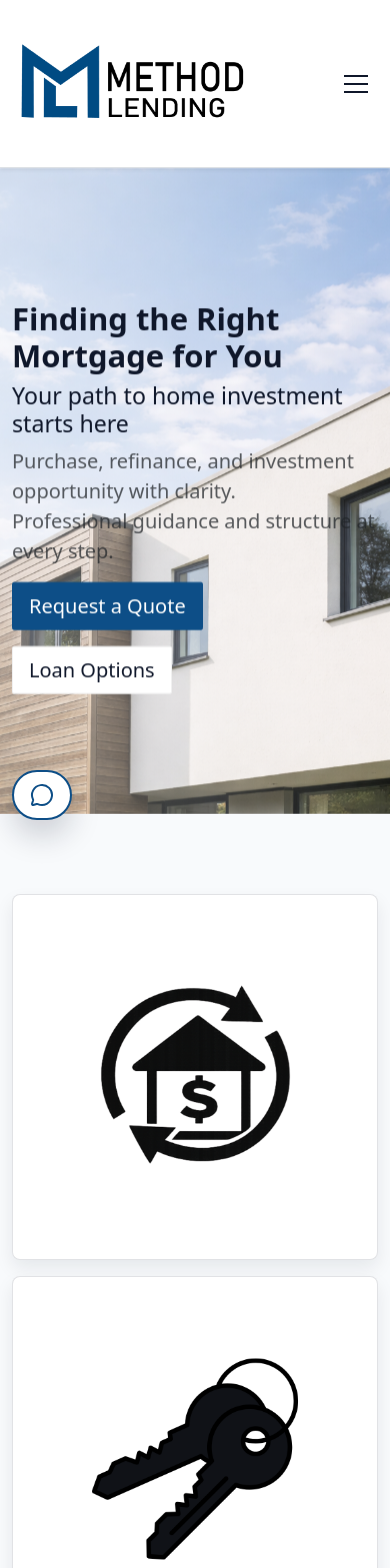
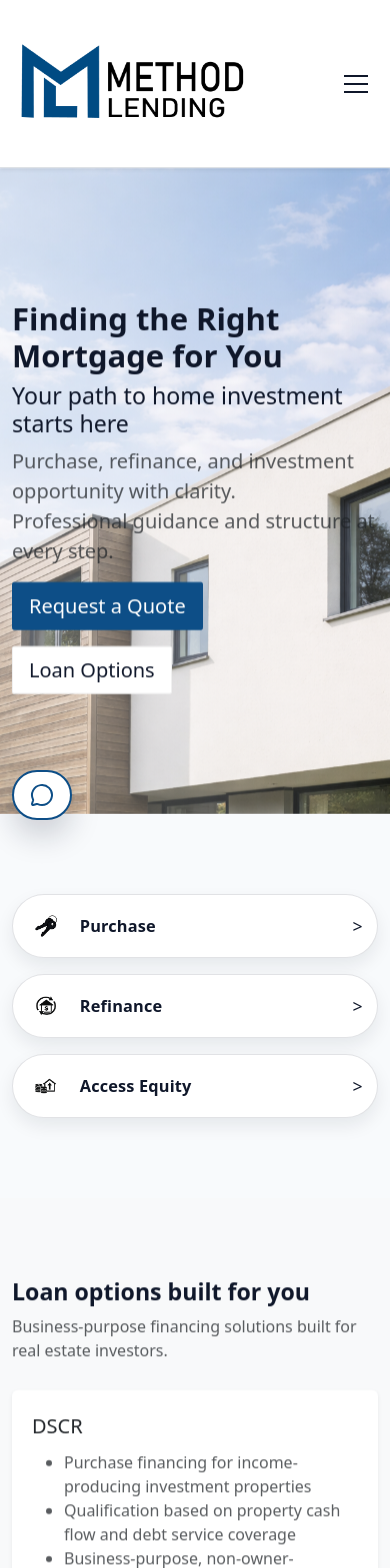
Before and after one commit to quantumpat/methodlending, a React (Vite) app: page / in a window 390 px wide. Shown: the top 1568 px of the page. Built offline with nearby package versions, Linux system fonts and the light colour scheme; a web font is replaced by a local one.

Commit message:
Updated website!

```diff
--- a/src/components/MethodLendingChatbot.tsx
+++ b/src/components/MethodLendingChatbot.tsx
@@ -135,11 +135,21 @@ What NOT to do:
         }),
       })
 
+      const contentType = response.headers.get('content-type') || ''
+      const isJson = contentType.includes('application/json')
+      const data = isJson ? await response.json() : await response.text()
+
       if (!response.ok) {
-        throw new Error('Request failed')
+        const errorDetails =
+          typeof data === 'string'
+            ? data
+            : data?.error || data?.message || JSON.stringify(data)
+        const requestId = typeof data === 'object' ? data?.requestId : undefined
+        throw new Error(
+          `API error (${response.status}).${requestId ? ` Request ID: ${requestId}.` : ''} ${errorDetails}`
+        )
       }
 
-      const data = await response.json()
       const assistantMessage = Array.isArray(data?.content)
         ? data.content
             .filter((item: { type?: string }) => item.type === 'text')
@@ -156,13 +166,17 @@ What NOT to do:
             "Thanks for reaching out! Please visit methodlending.com/request-quote to submit your info or book a call with a loan officer.",
         },
       ])
-    } catch {
+    } catch (error) {
+      const message = error instanceof Error ? error.message : 'Unknown error'
       setMessages((prev) => [
         ...prev,
         {
           role: 'assistant',
           content:
-            "I apologize, I'm having trouble connecting. Please visit methodlending.com/request-quote to submit your information directly, or call us!",
+            "I apologize, I'm having trouble connecting. " +
+            'Debug info: ' +
+            message +
+            ' Please visit methodlending.com/request-quote to submit your information directly, or call us!',
         },
       ])
     } finally {
--- a/src/index.css
+++ b/src/index.css
@@ -386,6 +386,7 @@ a {
   }
 }
 
+
 .hero-cta-grid {
   margin-top: 0;
   display: grid;
@@ -436,19 +437,17 @@ a {
 
 .hero-cta-button {
   background-color: #ffffff;
-  background-position: center;
-  background-size: contain;
-  background-repeat: no-repeat;
   border: 1px solid rgba(15, 23, 42, 0.12);
-  border-radius: 0.5rem;
-  padding: 0;
-  text-align: center;
+  border-radius: 999px;
+  padding: 0.8rem 1.1rem;
+  text-align: left;
   box-shadow: 0 8px 18px rgba(15, 23, 42, 0.08);
   transition: transform 0.2s ease, box-shadow 0.2s ease, border-color 0.2s ease;
-  aspect-ratio: 1 / 1;
-  height: auto;
+  min-height: 72px;
   width: 100%;
-  display: block;
+  display: flex;
+  align-items: center;
+  gap: 0.9rem;
 }
 
 @media (max-width: 992px) {
@@ -466,20 +465,54 @@ a {
 
 @media (max-width: 768px) {
   .hero-cta-button {
-    aspect-ratio: 1 / 1;
+    min-height: 64px;
+    padding: 0.65rem 0.9rem;
   }
 }
 
+.hero-cta-button__badge {
+  width: 44px;
+  height: 44px;
+  border-radius: 0;
+  border: none;
+  background-color: transparent;
+  background-image: var(--cta-icon);
+  background-repeat: no-repeat;
+  background-position: center;
+  background-size: contain;
+  flex-shrink: 0;
+}
+
+@media (max-width: 768px) {
+  .hero-cta-button__badge {
+    width: 38px;
+    height: 38px;
+  }
+}
+
+.hero-cta-button__text {
+  font-size: 1.02rem;
+  font-weight: 600;
+  color: #0f172a;
+  letter-spacing: 0.01em;
+  flex: 1;
+}
+
+.hero-cta-button__arrow {
+  font-size: 1.1rem;
+  color: #0f172a;
+}
+
 .hero-cta-button--access-equity {
-  background-image: url('/images/coins%20and%20house.png');
+  --cta-icon: url('/images/coins%20and%20house.png');
 }
 
 .hero-cta-button--refinance {
-  background-image: url('/images/keys.png');
+  --cta-icon: url('/images/house%20with%20money.png');
 }
 
 .hero-cta-button--purchase {
-  background-image: url('/images/house%20with%20money.png');
+  --cta-icon: url('/images/keys.png');
 }
 
 .hero-card,
--- a/src/pages/Home.tsx
+++ b/src/pages/Home.tsx
@@ -44,6 +44,11 @@ const Home = () => (
             to="/purchase"
             aria-label="Investment Property Purchase"
           >
+            <span className="hero-cta-button__badge" aria-hidden="true" />
+            <span className="hero-cta-button__text">Purchase</span>
+            <span className="hero-cta-button__arrow" aria-hidden="true">
+              &gt;
+            </span>
             <span className="visually-hidden">Investment Property Purchase</span>
           </Link>
           <Link
@@ -51,6 +56,11 @@ const Home = () => (
             to="/refinance"
             aria-label="Refinance"
           >
+            <span className="hero-cta-button__badge" aria-hidden="true" />
+            <span className="hero-cta-button__text">Refinance</span>
+            <span className="hero-cta-button__arrow" aria-hidden="true">
+              &gt;
+            </span>
             <span className="visually-hidden">Refinance</span>
           </Link>
           <Link
@@ -58,6 +68,11 @@ const Home = () => (
             to="/access-equity"
             aria-label="Access Equity"
           >
+            <span className="hero-cta-button__badge" aria-hidden="true" />
+            <span className="hero-cta-button__text">Access Equity</span>
+            <span className="hero-cta-button__arrow" aria-hidden="true">
+              &gt;
+            </span>
             <span className="visually-hidden">Access Equity</span>
           </Link>
         </div>
--- a/src/pages/TeamPage.tsx
+++ b/src/pages/TeamPage.tsx
@@ -17,12 +17,9 @@ const TeamPage = () => (
               expertise with hands-on project guidance.
             </p>
             <div className="d-flex flex-wrap gap-3">
-              <a className="btn btn-primary btn-lg" href="/#contact">
+              <Link className="btn btn-primary btn-lg" to="/request-quote">
                 Connect with us
-              </a>
-                <Link className="btn btn-outline-primary btn-lg" to="/request-quote">
-                  Request a Quote
-                </Link>
+              </Link>
               <a className="btn btn-outline-primary btn-lg" href="/loan-options">
                 View loan options
               </a>
@@ -88,11 +85,7 @@ const TeamPage = () => (
             </div>
           </div>
         </div>
-        <div className="mt-4 text-center">
-              <Link className="btn btn-primary" to="/request-quote">
-                Request a Quote
-              </Link>
-        </div>
+        <div className="mt-4 text-center" />
       </div>
     </section>
   </main>
```
Also changed, not shown: api/claude-chat.js (+18 -8 lines).
